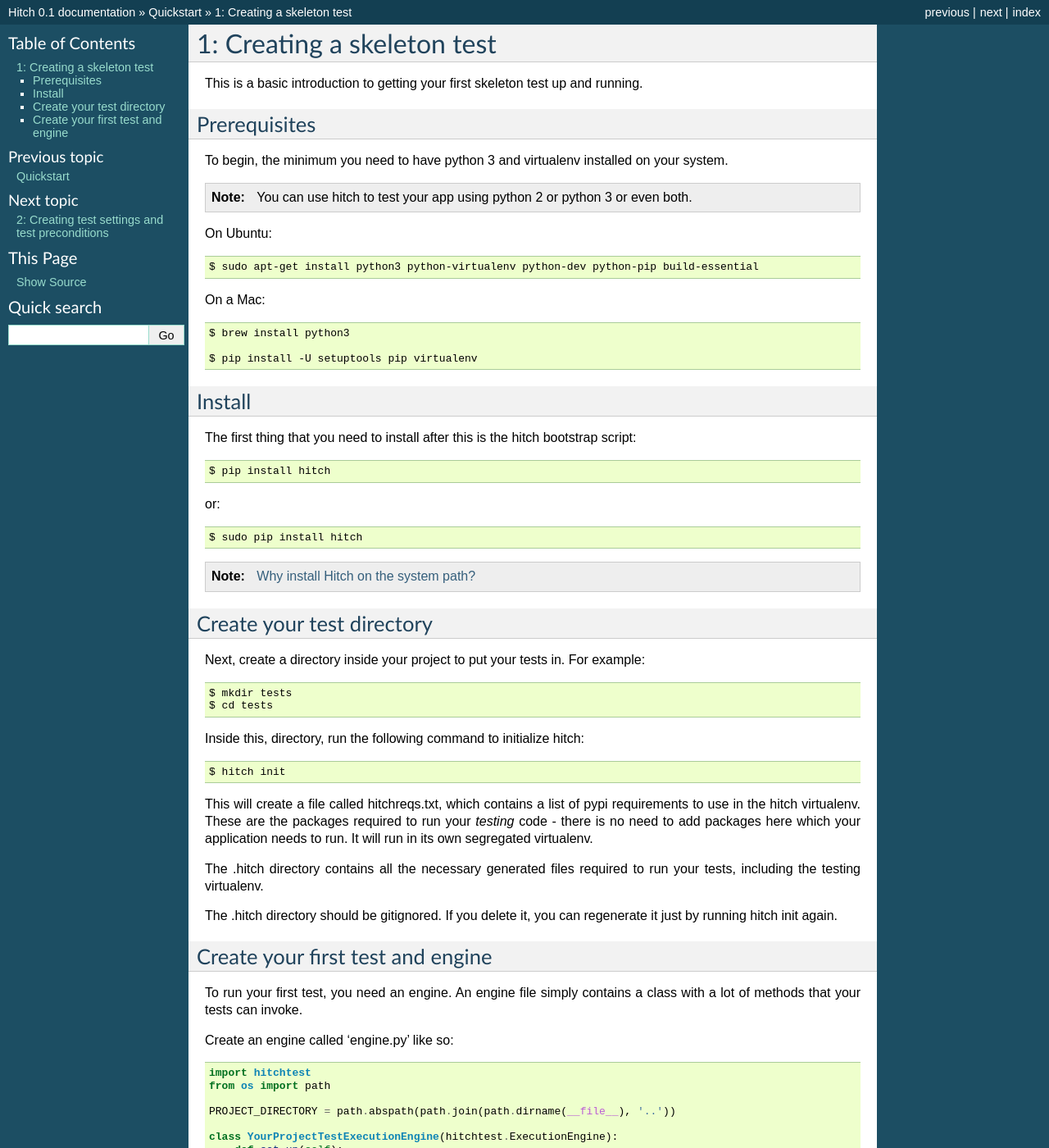
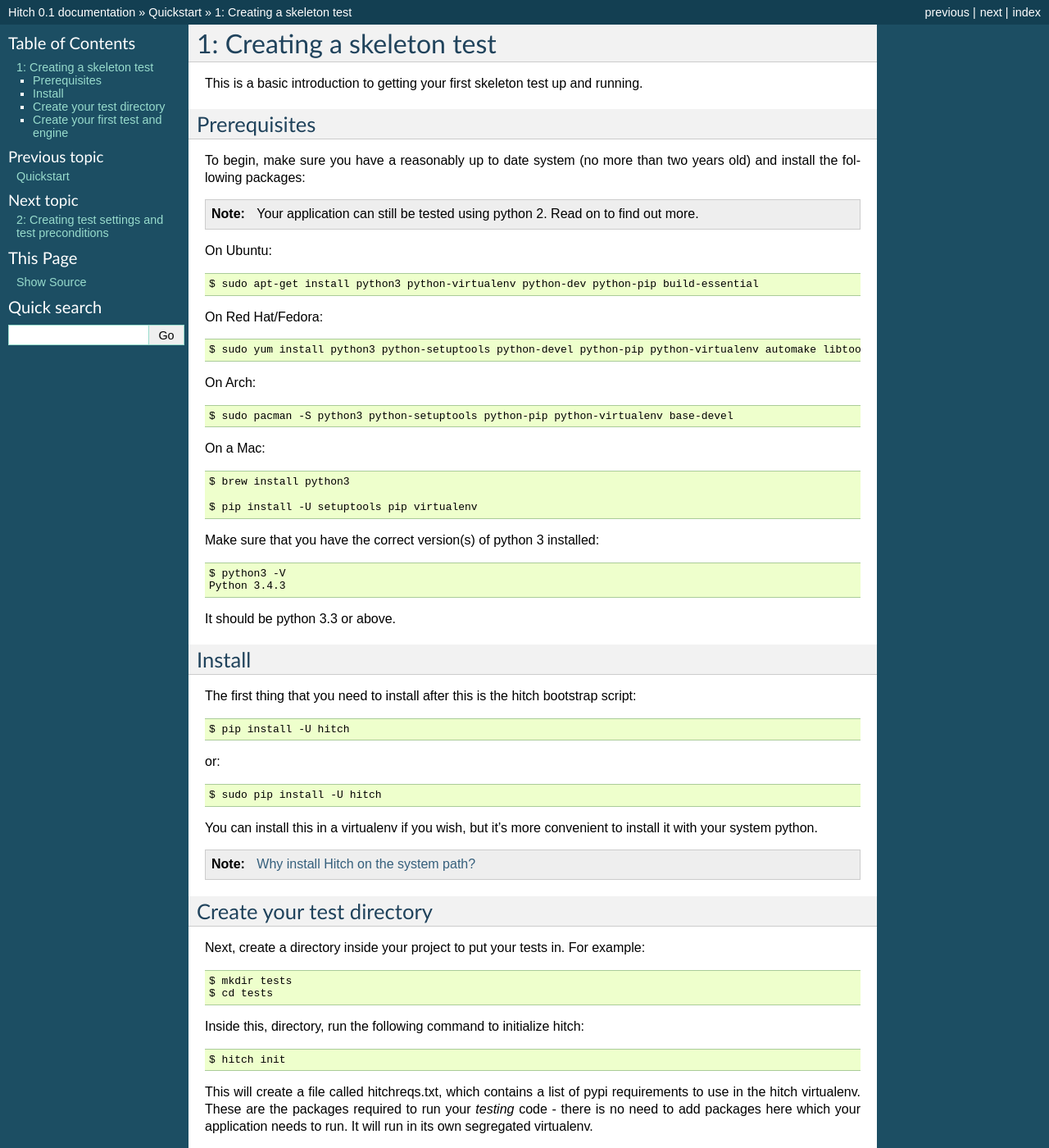
Before and after one commit to hitchtest/hitch, a Sphinx documentation site: the page built from docs/quickstart/1_creating_a_skeleton_test.rst, in a window 1280 px wide and 1400 px high. Shown: the whole window at 82% size. Built offline with Sphinx 7.4.7, drawn with Linux system fonts in a browser that asks for light colours; some of the changed text lies outside the part shown.

Commit message:
DOCS : Updated quickstart.

```diff
--- a/docs/quickstart/1_creating_a_skeleton_test.rst
+++ b/docs/quickstart/1_creating_a_skeleton_test.rst
@@ -6,15 +6,24 @@
 Prerequisites
 -------------
 
-To begin, the minimum you need to have python 3 and virtualenv installed on your system.
+To begin, make sure you have a reasonably up to date system (no more than two years old) and
+install the following packages:
 
 .. note::
 
-    You can use hitch to test your app using python 2 or python 3 or even both.
+    Your application can still be tested using python 2. Read on to find out more.
 
 On Ubuntu::
 
   $ sudo apt-get install python3 python-virtualenv python-dev python-pip build-essential
+
+On Red Hat/Fedora::
+
+  $ sudo yum install python3 python-setuptools python-devel python-pip python-virtualenv automake libtool patch gcc
+
+On Arch::
+
+  $ sudo pacman -S python3 python-setuptools python-pip python-virtualenv base-devel
 
 On a Mac::
 
@@ -22,18 +31,28 @@
 
   $ pip install -U setuptools pip virtualenv
 
+
+Make sure that you have the correct version(s) of python 3 installed::
+
+  $ python3 -V
+  Python 3.4.3
+
+It should be python 3.3 or above.
+
 Install
 -------
 
 The first thing that you need to install after this is the hitch bootstrap
 script::
 
-  $ pip install hitch
+  $ pip install -U hitch
 
 or::
 
-  $ sudo pip install hitch
+  $ sudo pip install -U hitch
 
+You can install this in a virtualenv if you wish, but it's more
+convenient to install it with your system python.
 
 .. note::
 
@@ -77,7 +96,7 @@
 
     PROJECT_DIRECTORY = path.abspath(path.join(path.dirname(__file__), '..'))
 
-    class YourProjectTestExecutionEngine(hitchtest.ExecutionEngine):
+    class ExecutionEngine(hitchtest.ExecutionEngine):
         def set_up(self):
             pass
 
@@ -92,7 +111,6 @@
 .. code-block:: yaml
 
   - name: Stub
-    engine: engine.py:YourProjectTestExecutionEngine
     scenario:
       - Pause
 
```
